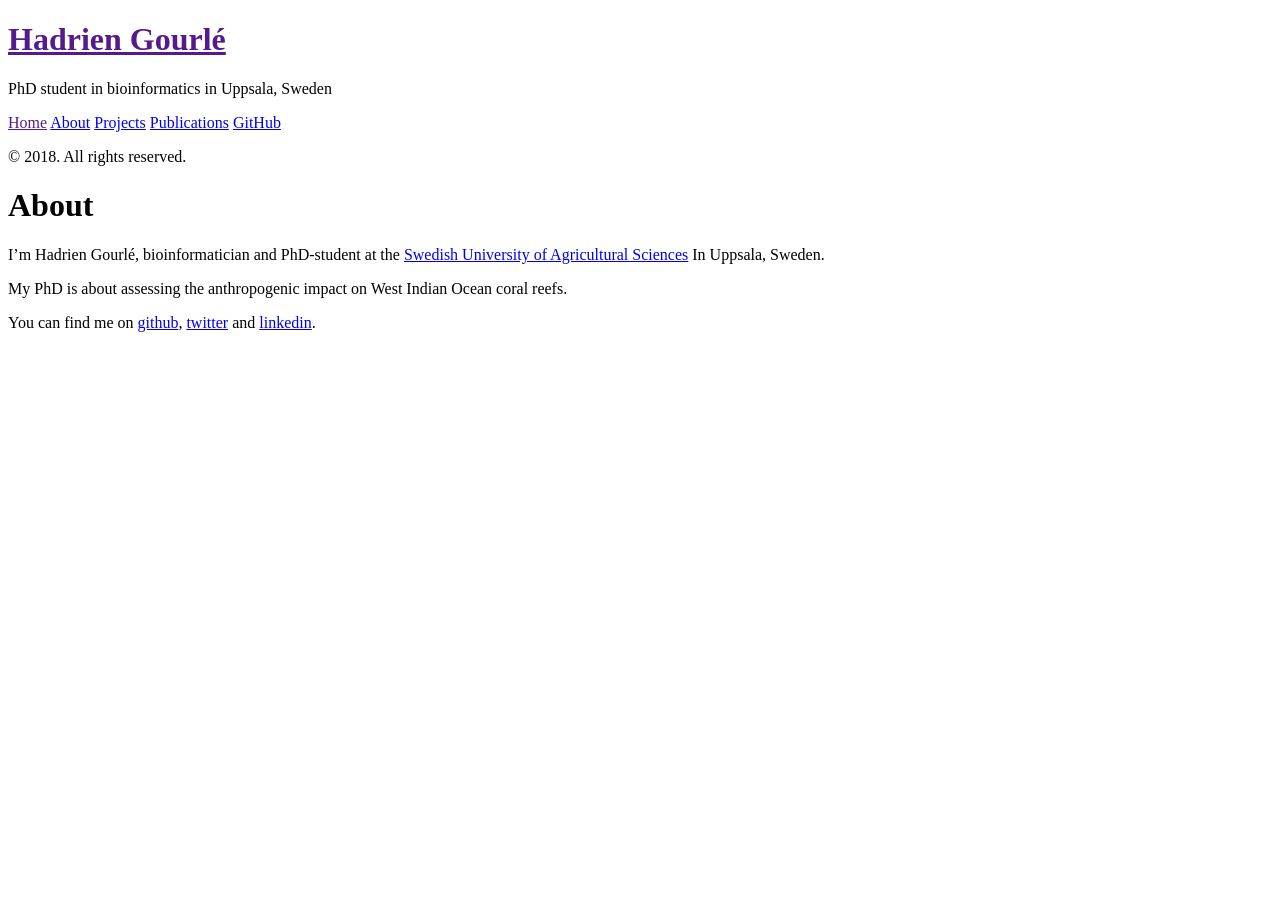
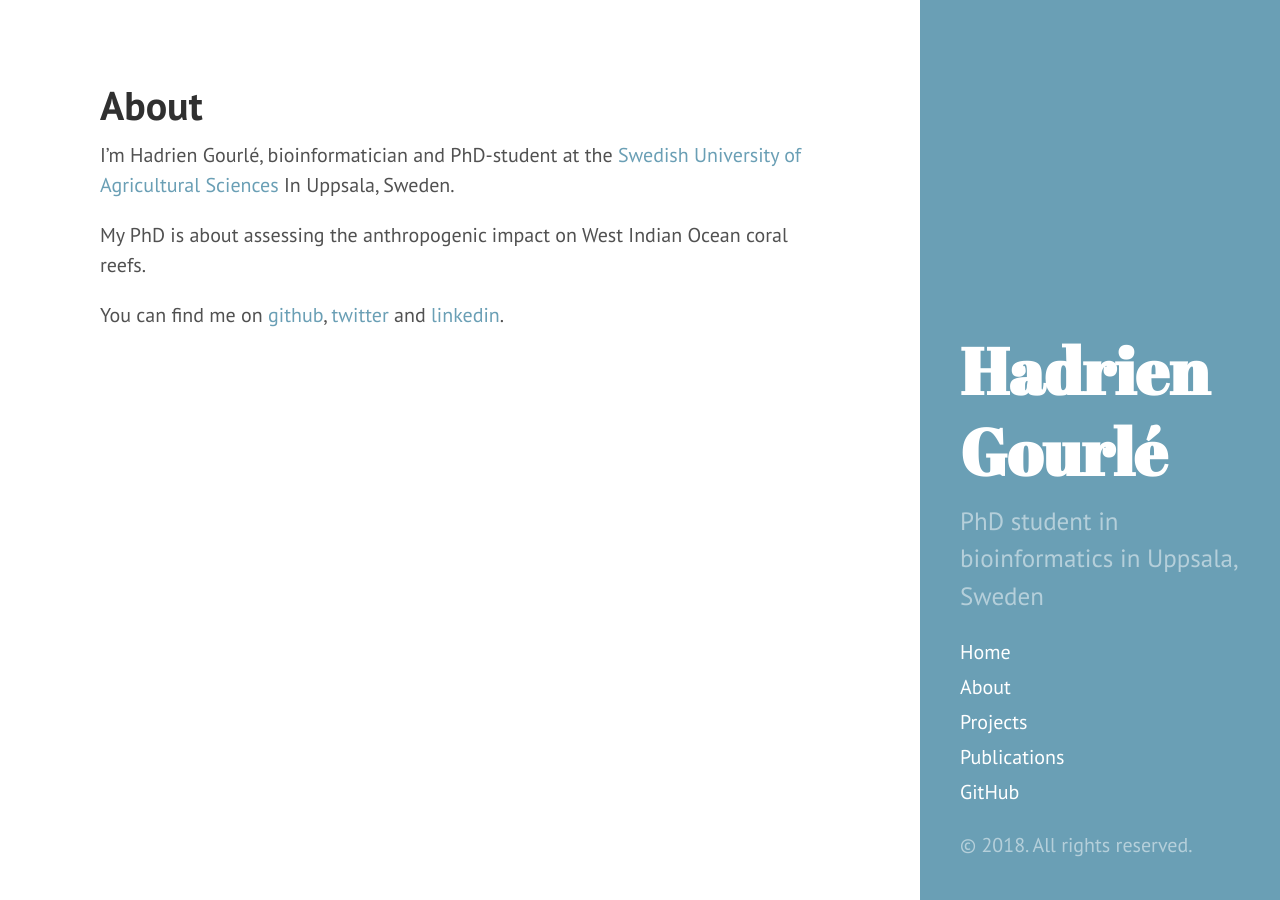
Before and after one commit to HadrienG/hadrieng.github.io, a Jekyll site: the page built from index.html, in a window 1280 px wide. Built offline with Jekyll 4.4.1, drawn with Linux system fonts in a browser that asks for light colours; Markdown is read by kramdown in place of the engine named in the settings; the list of posts is cut into pages by our own code.

Commit message:
revert to baseurl

```diff
--- a/_config.yml
+++ b/_config.yml
@@ -10,7 +10,7 @@ title:            Hadrien Gourlé
 tagline:          ''
 description:      'PhD student in bioinformatics in Uppsala, Sweden'
 url:              www.hadriengourle.com
-baseurl:          /
+baseurl:          ''
 
 author:
   name:           'Hadrien Gourlé'
--- a/_includes/head.html
+++ b/_includes/head.html
@@ -15,9 +15,9 @@
   </title>
 
   <!-- CSS -->
-  <link rel="stylesheet" href="{{ site.url }}public/css/poole.css">
-  <link rel="stylesheet" href="{{ site.url }}public/css/syntax.css">
-  <link rel="stylesheet" href="{{ site.url }}public/css/hyde.css">
+  <link rel="stylesheet" href="{{ site.baseurl }}public/css/poole.css">
+  <link rel="stylesheet" href="{{ site.baseurl }}public/css/syntax.css">
+  <link rel="stylesheet" href="{{ site.baseurl }}public/css/hyde.css">
   <link rel="stylesheet" href="https://fonts.googleapis.com/css?family=PT+Sans:400,400italic,700|Abril+Fatface">
 
   <!-- Icons -->
```
